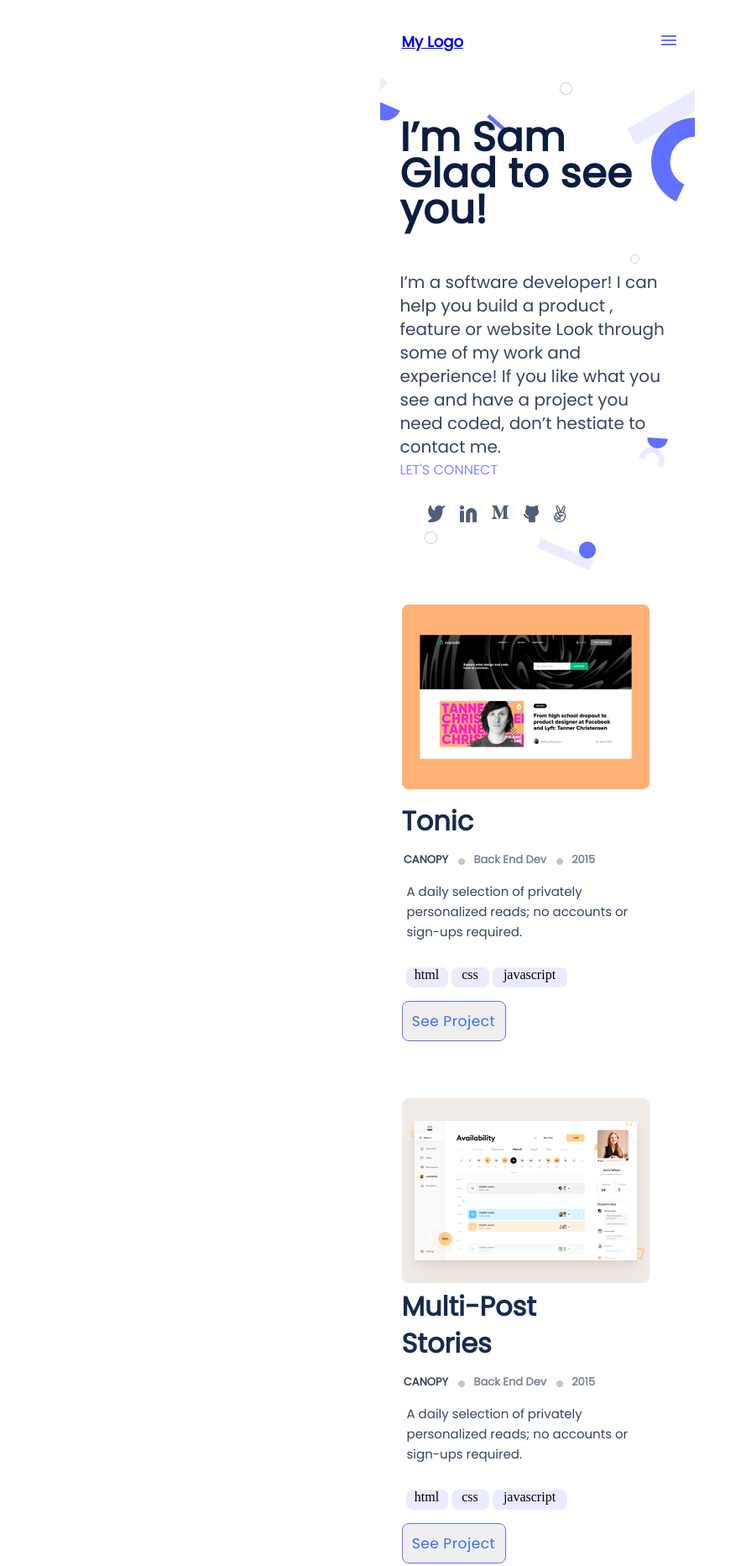
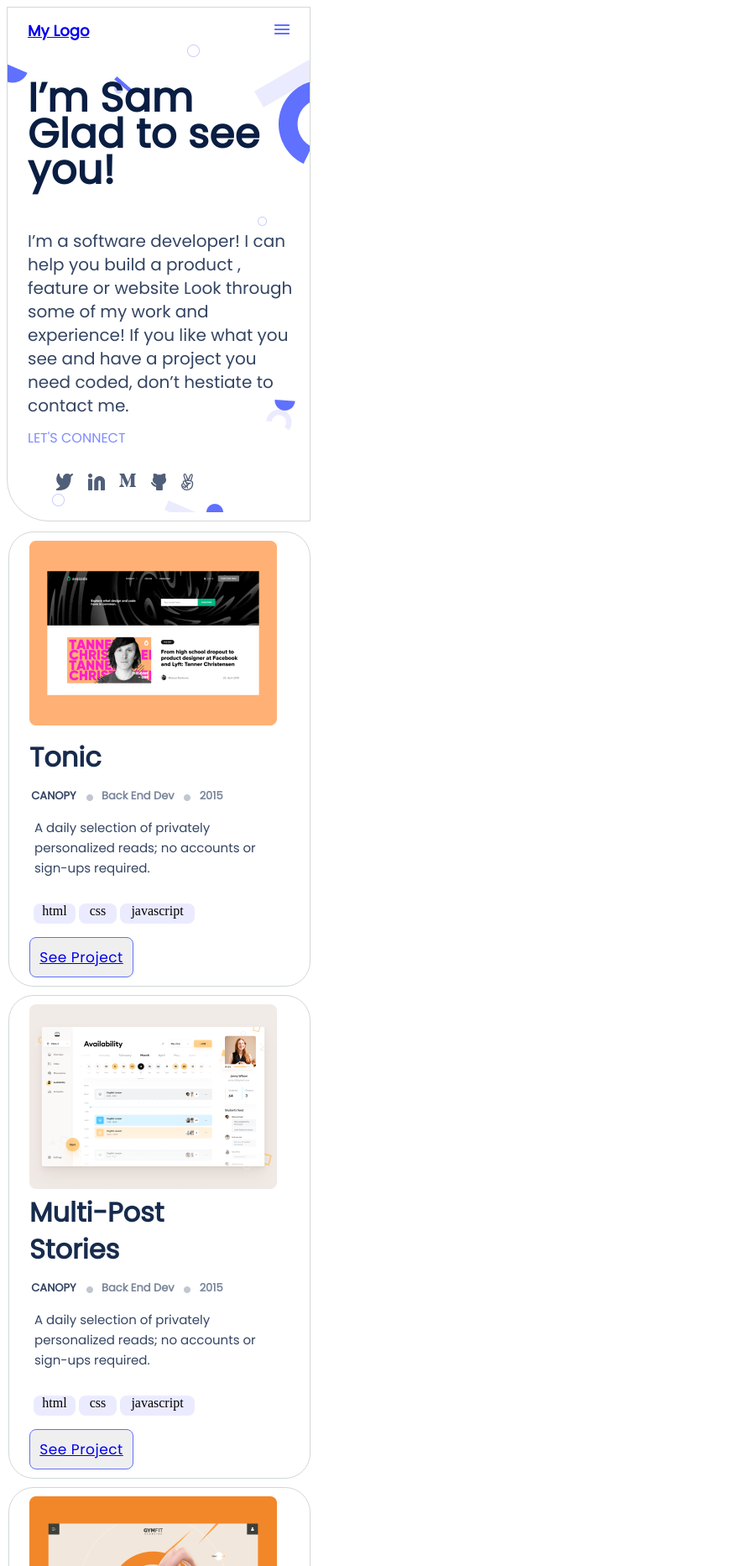
Before and after one commit to samwel-mongare/Personal-Portfolio, a plain HTML site: page index.html in a window 1280 px wide. Shown: the top 1865 px of the page at 84% size, without its empty margins (0-883 px from the left). Drawn offline with Linux system fonts and the light colour scheme.

Commit message:
Add styling and borders to index.html

```diff
--- a/index.html
+++ b/index.html
@@ -9,6 +9,7 @@
     <link rel="stylesheet" type="text/css" href="https://fonts.googleapis.com/css?family=Poppins" />
 </head>
 <body>
+    <section class="page1">
     <header class="header">
         <nav class="nav">
             <div class="myLogo">
@@ -23,11 +24,12 @@
         <div class="textbx">
                <div>
                   <h1 class="aboutme">
-                    I’m Sam <br> Glad to see you!
+                    I’m Sam <br> Glad to see <br> you!
                   </h1>
-                  <p>
+                  <p class="softdev">
                     I’m a software developer! I can help you build a product , feature or website Look through some of my work and experience! If you like what you see and have a project you need coded, don’t hestiate to contact me.
                   </p>
+
                 </div>
                 <h2 class="connect">
                     LET'S CONNECT
@@ -61,6 +63,7 @@
                 </ul>
             </div>
         </section>
+    </section>
         <section class="myWork">
             <div class="cards">
                 <div class="card1">
@@ -84,7 +87,7 @@
                     </ul>
                   </div>
                   <div class="buttn">
-                      <button type="button" >See Project</button>
+                      <button type="button" ><a class="button" href="#">See Project</a></button>
                   </div>
                 </div>
                 <div class="card2">
@@ -108,7 +111,7 @@
                       </ul>
                     </div>
                     <div class="buttn">
-                        <button type="button" >See Project</button>
+                        <button type="button" ><a class="button" href="#">See Project</a></button>
                     </div>
                   </div>
                   <div class="card3">
@@ -132,7 +135,7 @@
                       </ul>
                     </div>
                     <div class="buttn">
-                        <button type="button" >See Project</button>
+                        <button type="button" ><a class="button" href="#">See Project</a></button>
                     </div>
                   </div>
                   <div class="card4">
@@ -156,7 +159,7 @@
                       </ul>
                     </div>
                     <div class="buttn">
-                        <button type="button" >See Project</button>
+                        <button type="button" ><a class="button" href="#">See Project</a></button>
                     </div>
                   </div>
             </div>
@@ -165,7 +168,7 @@
             <div class="about">
                 <div>
                     <h6 class="aboutme">About <br>Myself</h6>
-                    <p>
+                    <p class="softdev">
                         Hello I’m a software developer! I can help you build a product ,
                         feature or website Look through some of my work and experience!
                         If you like what you see and have a project you need coded, don’t hestiate to contact me.
@@ -192,7 +195,7 @@
                       </li>
                   </ul>
                   <div class="button2">
-                    <button type="button" >Get my resume</button>
+                    <button type="button" ><a class="button" href="#">Get my resume</a></button>
                   </div>
               </div>
               <div class="about2">
@@ -216,7 +219,6 @@
                     <li class="framework-nav"><a href="#"><img src="images/drp.png" alt="Side navigation bar icon"></a>
                 </ul>
               </div>
-
         </section>
 </body>
 </html>
--- a/styles.css
+++ b/styles.css
@@ -1,16 +1,22 @@
 .header {
-  width: 375px;
-  padding: 24px 2px;
-  position: absolute;
-  height: 604px;
-  left: calc(50% - 375px / 2);
+  width: 360px;
+
 }
-
+.body{
+  width:100%;
+  margin-left: 0px;
+  position: fixed;
+}
+.page1{
+  border: 1px solid #d0d9d4; padding-bottom: 10px; padding-top: 10px;
+  border-bottom-left-radius: 50px;
+  width: 360px;
+}
 .nav {
   display: flex;
   margin-top: 8px;
   justify-content: space-between;
-  width: 375px;
+  width: auto;
 }
 
 .myLogo {
@@ -36,26 +42,29 @@
 }
 
 .headline {
+ border-radius: 30px;
   display: flex;
   flex-direction: column;
   align-items: flex-start;
-  margin-right: 0;
-  position: absolute;
-  width: 375px;
-  height: 604px;
-  left: calc(50% - 375px / 2);
-  top: 92px;
+  width: 360px;
+  top: 2px;
   background-image: url(images/Header\ bg.png);
   background-repeat: no-repeat;
+  margin-left: 0%;
+  padding-left: 0%;
+  position: static;
+
 }
-
+.textbox{
+  display: flex;
+  flex-direction: column;
+}
 .mediaIcons {
   display: flex;
   justify-content: space-evenly;
   width: 200px;
   height: 30px;
   margin-top: 30px;
-  position: static;
   left: 24px;
   top: 470px;
   text-decoration: none;
@@ -66,12 +75,10 @@ ul {
 }
 
 .connect {
-  position: static;
   width: 117px;
   height: 24px;
   left: 0;
   top: 0;
-  margin-top: 80px;
   margin-left: 24px;
   font-family: 'Poppins', sans-serif;
   font-style: normal;
@@ -79,14 +86,12 @@ ul {
   font-size: 16px;
   line-height: 24px;
   color: #7f8cff;
+
 }
 
 .aboutme {
-  position: static;
-  width: 327px;
-  height: 150px;
-  left: 0;
-  top: 0;
+  width: auto;
+  height: auto;
   margin-left: 24px;
   margin-right: 24px;
   font-family: 'Poppins', sans-serif;
@@ -113,10 +118,15 @@ p {
   font-size: 20px;
   line-height: 28px;
   color: #344563;
+  margin-bottom: 10px;
+}
+.softdev{
+  height: auto;
 }
 
 .cards {
   display: grid;
+  width: 360px;
 }
 
 .client {
@@ -134,7 +144,6 @@ p {
 }
 
 .htm {
-  position: static;
   width: 50px;
   height: 24px;
   left: 114px;
@@ -145,7 +154,6 @@ p {
 }
 
 .cs {
-  position: static;
   width: 45px;
   height: 24px;
   left: 61px;
@@ -156,7 +164,6 @@ p {
 }
 
 .jvs {
-  position: static;
   width: 89px;
   height: 24px;
   left: 114px;
@@ -185,7 +192,7 @@ p {
   line-height: 44px;
   color: #172b4d;
   margin-left: 24px;
-  margin-bottom: 0;
+  margin-bottom: 0px;
 }
 
 .stories {
@@ -202,7 +209,6 @@ p {
 
 .cards p {
   margin-bottom: -60px;
-  position: static;
   width: 295px;
   font-family: 'Poppins', sans-serif;
   font-style: normal;
@@ -222,31 +228,31 @@ p {
   display: grid;
   grid-column: auto;
   padding: 2px 2px;
-  position: absolute;
-  width: 375px;
-  height: 604px;
-  left: calc(50% - 375px / 2);
+  width: 100%;
 }
-
+.cards{
+  display: flex;
+  flex-direction: column;
+}
 .card1 {
-  position: absolute;
-  top: 712px;
-  background-color: rgb(255, 255, 255);
+  background-color: #ffffff;
+ border: 1px solid #d0d9d4;  border-radius: 30px; padding-bottom: 10px; padding-top: 10px;
+  margin-bottom: 10px;
+  margin-top: 10px;
 }
-
 .card2 {
-  position: absolute;
-  top: 1300px;
+ border: 1px solid #d0d9d4;  border-radius: 30px; padding-bottom: 10px; padding-top: 10px;
+  margin-bottom: 10px;
 }
 
 .card3 {
-  position: absolute;
-  top: 1938px;
+ border: 1px solid #d0d9d4;  border-radius: 30px; padding-bottom: 10px; padding-top: 10px;
+  margin-bottom: 10px;
 }
 
 .card4 {
-  position: absolute;
-  top: 2556px;
+ border: 1px solid #d0d9d4;  border-radius: 30px; padding-bottom: 10px; padding-top: 10px;
+  margin-bottom: 10px;
 }
 
 .about2 ul {
@@ -254,7 +260,6 @@ p {
 }
 
 button {
-  position: absolute;
   width: 124px;
   height: 48px;
   left: 0;
@@ -285,7 +290,7 @@ button:disabled {
 }
 
 button:active {
-  background: #2230d2;
+  background: #2230D2;
   border-radius: 8px;
 }
 
@@ -294,7 +299,6 @@ button:active {
 }
 
 .canopy {
-  position: static;
   width: 55px;
   height: 16px;
   left: 0;
@@ -308,7 +312,6 @@ button:active {
 }
 
 .back {
-  position: static;
   width: 88px;
   height: 16px;
   left: 0;
@@ -322,7 +325,6 @@ button:active {
 }
 
 .yearr {
-  position: static;
   width: 29px;
   height: 16px;
   left: 0;
@@ -338,22 +340,17 @@ button:active {
 .about-section {
   display: grid;
   grid-column: auto;
-  padding: 2px 2px;
-  position: absolute;
-  width: 375px;
+  width: 360px;
   height: auto;
-  left: calc(50% - 375px / 2);
-  background-color: rgb(255, 255, 255);
+ background-color: rgb(255, 255, 255);
 }
-
-.about {
-  top: 3094px;
-  position: absolute;
+.about{
+ border: 1px solid #d0d9d4;  border-radius: 30px; padding-bottom: 10px; padding-top: 10px;
+  margin-bottom: 10px;
 }
-
 .about2 {
-  position: absolute;
-  top: 3794px;
+ border: 1px solid #d0d9d4;  border-radius: 30px; padding-bottom: 10px; padding-top: 10px;
+  margin-bottom: 10px;
 }
 
 .abtframework {
@@ -366,7 +363,6 @@ button:active {
 }
 
 .framework {
-  position: static;
   width: 76px;
   height: 20px;
   left: 2px;
@@ -392,7 +388,6 @@ button:active {
 }
 
 .skill {
-  position: static;
   width: 76px;
   height: 20px;
   left: 12px;
@@ -422,7 +417,6 @@ button:active {
 }
 
 .langguage {
-  position: static;
   width: 76px;
   height: 20px;
   left: 12px;
@@ -447,7 +441,6 @@ button:active {
   margin-top: 12px;
   margin-bottom: 12px;
 }
-
-h6 {
+h6{
   margin-bottom: 10px;
 }
```
